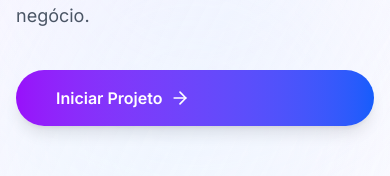
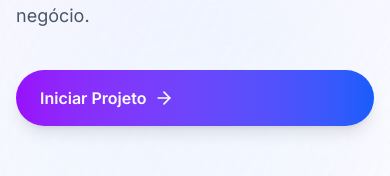
Before and after one commit to Ched-22/DevDeals, a React (Vite) app: page / in a window 390 px wide. Shown: the part 342-518 px from the top of the page. Built offline with nearby package versions, Linux system fonts and the light colour scheme.

Commit message:
correção do botao iniciar projeto e frase footer

```diff
--- a/src/app/components/Footer.tsx
+++ b/src/app/components/Footer.tsx
@@ -46,7 +46,7 @@ export default function Footer() {
         </div>
 
         <div className="border-t border-gray-800 pt-4 sm:pt-6 lg:pt-8 text-center text-gray-400">
-          <p>&copy; 2026 DevDeals. Todos os direitos reservados. Desenvolvido com 💜 por DevDeals</p>
+          <p>&copy; 2026 DevDeals. Todos os direitos reservados. Desenvolvido por DevDeals</p>
         </div>
       </div>
     </footer>
--- a/src/app/components/Home.tsx
+++ b/src/app/components/Home.tsx
@@ -20,6 +20,7 @@ export default function Home({ onWhatsAppClick }: HomeProps) {
   const [countryCode, setCountryCode] = useState('+351');
   const [isSubmitting, setIsSubmitting] = useState(false);
   const [submitMessage, setSubmitMessage] = useState<{ type: 'success' | 'error'; text: string } | null>(null);
+  const [isDesktop, setIsDesktop] = useState(false);
 
   // Animação de contagem
   const [revenueCount, setRevenueCount] = useState(0);
@@ -34,9 +35,9 @@ export default function Home({ onWhatsAppClick }: HomeProps) {
           clearInterval(revenueInterval);
           return 350;
         }
-        return prev + 15;
+        return prev + 8;
       });
-    }, 15);
+    }, 35);
 
     // Animação para 30+
     const clientsInterval = setInterval(() => {
@@ -47,7 +48,7 @@ export default function Home({ onWhatsAppClick }: HomeProps) {
         }
         return prev + 1;
       });
-    }, 30);
+    }, 60);
 
     // Animação para 15 dias
     const daysInterval = setInterval(() => {
@@ -58,7 +59,7 @@ export default function Home({ onWhatsAppClick }: HomeProps) {
         }
         return prev + 1;
       });
-    }, 40);
+    }, 80);
 
     return () => {
       clearInterval(revenueInterval);
@@ -78,6 +79,18 @@ export default function Home({ onWhatsAppClick }: HomeProps) {
       window.clearTimeout(timeoutId);
     };
   }, [submitMessage]);
+
+  useEffect(() => {
+    const mediaQuery = window.matchMedia('(min-width: 640px)');
+    const updateIsDesktop = () => setIsDesktop(mediaQuery.matches);
+
+    updateIsDesktop();
+    mediaQuery.addEventListener('change', updateIsDesktop);
+
+    return () => {
+      mediaQuery.removeEventListener('change', updateIsDesktop);
+    };
+  }, []);
 
   const handleInputChange = (e: React.ChangeEvent<HTMLInputElement | HTMLTextAreaElement>) => {
     const { name, value } = e.target;
@@ -280,17 +293,17 @@ export default function Home({ onWhatsAppClick }: HomeProps) {
               >
                 <motion.button
                   onClick={() => onWhatsAppClick('Olá! Gostaria de iniciar um projeto com a DevDeals.')}
-                  className="bg-gradient-to-r from-purple-600 to-blue-600 text-white px-10 py-4 rounded-full shadow-lg font-semibold cursor-pointer relative group flex items-center gap-2 min-w-fit"
-                  whileHover={{
+                  className="bg-gradient-to-r from-purple-600 to-blue-600 text-white px-6 sm:px-10 py-4 rounded-full shadow-lg font-semibold cursor-pointer relative group flex items-center gap-2 w-auto min-w-[10.5rem] sm:min-w-fit"
+                  whileHover={isDesktop ? {
                     width: "100%",
                     boxShadow: "0 20px 40px rgba(147, 51, 234, 0.4)"
-                  }}
+                  } : undefined}
                   whileTap={{ scale: 0.98 }}
                   transition={{ duration: 0.4, ease: "easeOut" }}
                 >
-                  <span className="relative z-10">Iniciar Projeto</span>
-                  <ArrowRight className="w-5 h-5 relative z-10 group-hover:ml-auto transition-all duration-400" />
-                  <div className="absolute inset-0 bg-gradient-to-r from-blue-600 to-purple-600 opacity-0 group-hover:opacity-100 transition-opacity duration-300 rounded-full"></div>
+                  <span className="relative z-10 whitespace-nowrap sm:flex-1 sm:text-left">Iniciar Projeto</span>
+                  <ArrowRight className="w-5 h-5 relative z-10 sm:transition-transform sm:duration-300 sm:group-hover:translate-x-1" />
+                  <div className="absolute inset-0 bg-gradient-to-r from-blue-600 to-purple-600 opacity-0 group-hover:opacity-100 sm:transition-opacity sm:duration-300 rounded-full"></div>
                 </motion.button>
               </motion.div>
 
```
Also changed, not shown: 2 other files (tests, documents, lock files or other folders).
